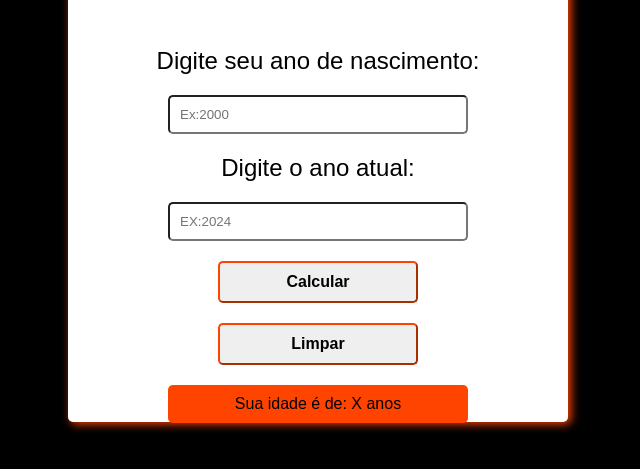
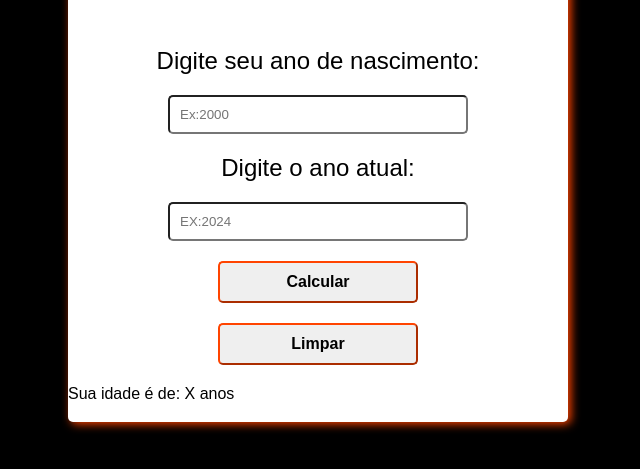
Before and after one commit to JuuhAndres/exercicio-js-calc, a plain HTML site: page index.html in a window 1280 px wide. Shown: the part 253-722 px from the top of the page, without its empty margins (322-962 px from the left). Drawn offline with Linux system fonts and the light colour scheme.

Commit message:
Update main.css
Removendo CSS da tag P

```diff
--- a/main.css
+++ b/main.css
@@ -66,14 +66,3 @@ button:hover{
     background-color: rgb(255, 68, 0);
     transition: 0.5s;
 }
-p{
-    width: 300px;
-    background-color: rgb(255, 68, 0);
-    font-size: 16px;
-    border-radius: 5px;
-    padding: 10px;
-    margin-left: 100px;
-    text-align: center;
-    /*display: none;*/
-
-}
```
